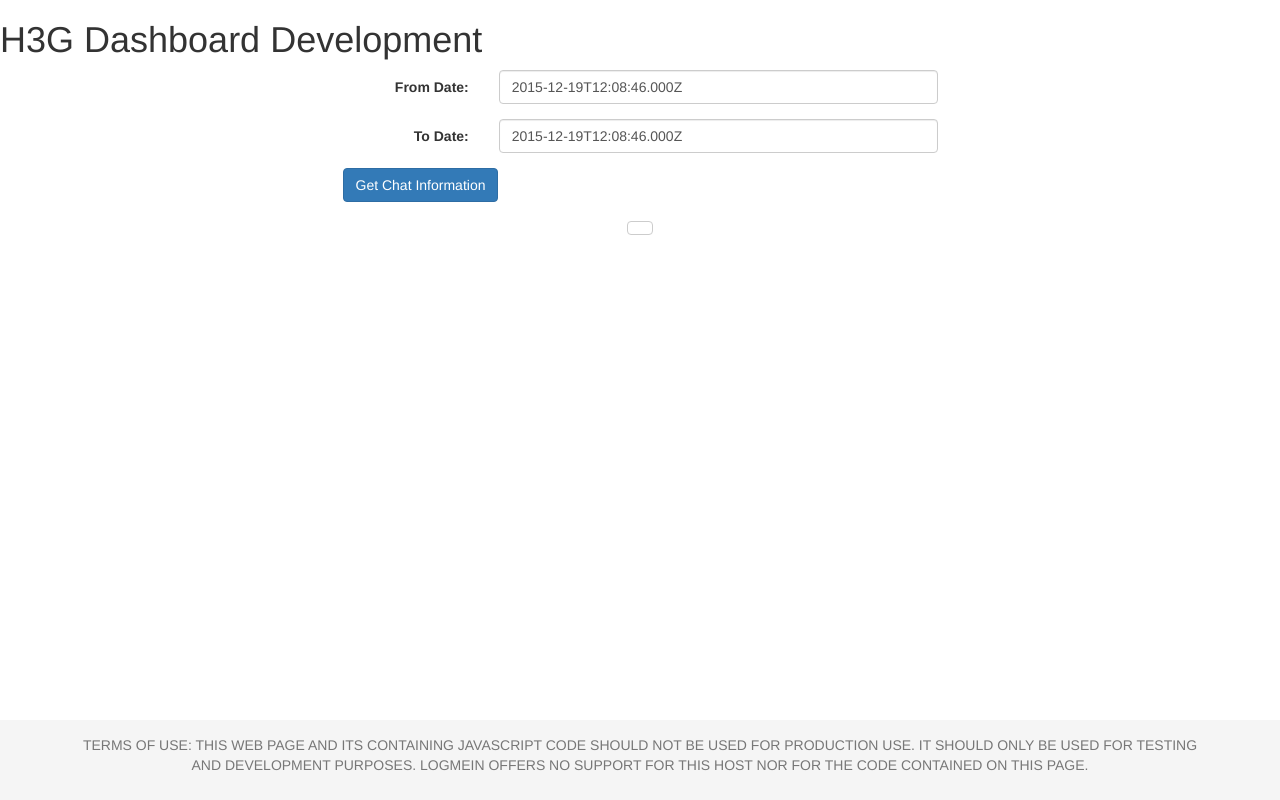
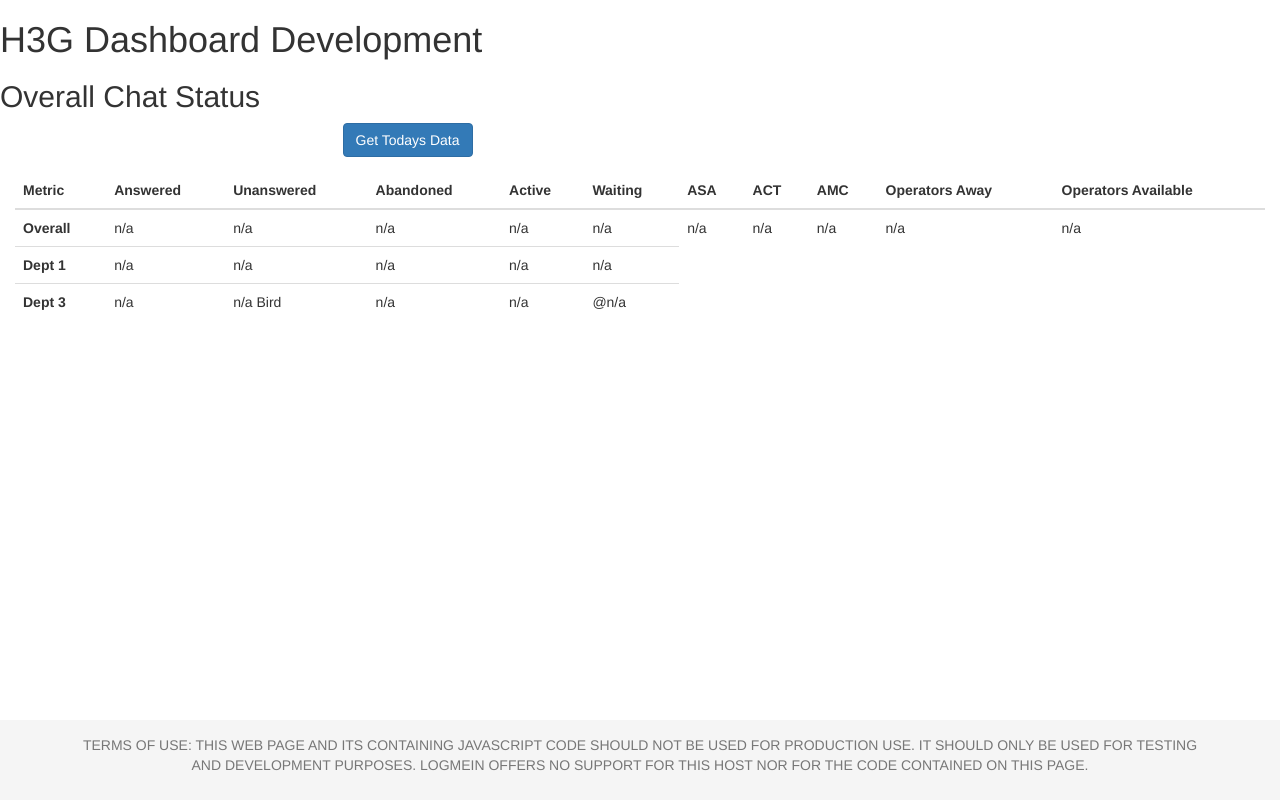
Before and after one commit to mmkerai/dashboard2, a website: page index.html in a window 1280 px wide. Drawn offline with nearby package versions, Linux system fonts and the light colour scheme; no server answers.

Commit message:
updated 5;

```diff
--- a/index.html
+++ b/index.html
@@ -3,7 +3,6 @@
 <head>
 	<meta name="viewport" content="width=device-width, initial-scale=1">
 	<title>H3G Dashboard</title>
-	<script type="text/javascript" src="https://cdnjs.cloudflare.com/ajax/libs/crypto-js/3.1.2/rollups/hmac-sha512.js"></script>
 	<script type="text/javascript" src="https://code.jquery.com/jquery-2.1.3.min.js"></script>
 	<link rel="stylesheet" href="https://maxcdn.bootstrapcdn.com/bootstrap/3.3.5/css/bootstrap.min.css">
 	<script src="/socket.io/socket.io.js"></script>
@@ -15,35 +14,71 @@
 </head>
 <body>
 <h1>H3G Dashboard Development</h1>
+<h2>Overall Chat Status</h2>
 <div class="wrapper col-xs-12">
 <div class="form-horizontal col-xs-6 col-xs-offset-3">
 <form id="api">
 	<div class="form-group">
-		<label class="control-label col-xs-3" for="fromDate">From Date:</label>
-		<div class="col-xs-9">
-			<input class="form-control" id="fromDate" type="datetime" value=""></input>
-		</div>
-	</div>
-	<div class="form-group">
-		<label class="control-label col-xs-3" for="toDate">To Date:</label>
-		<div class="col-xs-9">
-			<input class="form-control" id="toDate" type="datetime" value=""></input>
-		</div>
-	</div>
-	<div class="form-group">
-		<div class="col-xs-9">
-			<input class="btn btn-primary" type="submit" value="Get Chat Information">
+		<div class="col-xs-6">
+			<input class="btn btn-primary" type="submit" value="Get Todays Data">
 		</div>
 	</div>
 </form>
 </div>
-</div>
 <div class="container">
 	<p class="text-center" id="error"></p>
 	<p class="text-center" id="chatcount"></p>
-	<p class="text-center" id="overall"></p>
-	<p class="text-center"><a class="btn btn-default" download="chats.csv" id="link2" href=""></a></p>
 </div>
+<table class="table">
+  <thead>
+    <tr>
+      <th>Metric</th>
+      <th>Answered</th>
+      <th>Unanswered</th>
+      <th>Abandoned</th>
+      <th>Active</th>
+      <th>Waiting</th>
+      <th>ASA</th>
+      <th>ACT</th>
+      <th>AMC</th>
+      <th>Operators Away</th>
+      <th>Operators Available</th>
+    </tr>
+  </thead>
+  <tbody>
+    <tr>
+      <th scope="row">Overall</th>
+      <td id="otca">n/a</td>
+      <td id="otcu">n/a</td>
+      <td id="otcaban">n/a</td>
+      <td id="otac">n/a</td>
+      <td id="ocwait">n/a</td>
+      <td id="oasa">n/a</td>
+      <td id="oact">n/a</td>
+      <td id="oamc">n/a</td>
+      <td id="oaway">n/a</td>
+      <td id="oavail">n/a</td>
+    </tr>
+    <tr>
+      <th scope="row">Dept 1</th>
+      <td>n/a</td>
+      <td>n/a</td>
+      <td>n/a</td>
+      <td>n/a</td>
+      <td>n/a</td>
+    </tr>
+    <tr>
+      <th scope="row">Dept 3</th>
+      <td>n/a</td>
+      <td>n/a Bird</td>
+      <td>n/a</td>
+      <td>n/a</td>
+      <td>@n/a</td>
+    </tr>
+  </tbody>
+</table>
+</div>
+
 <footer class="footer">
 	<div class="container">
 		<p class="text-muted text-center">TERMS OF USE: THIS WEB PAGE AND ITS CONTAINING JAVASCRIPT CODE SHOULD NOT BE USED FOR
--- a/index.js
+++ b/index.js
@@ -1,30 +1,19 @@
 var fromDate;
 var toDate;
-
-
-function setDefaultValues() {
-	$('#fromDate').val((new Date()).toISOString());
-	$('#toDate').val((new Date()).toISOString());
-}
 
 function initialiseValues() {
 	$('#error').text("");
 	$('#chatcount').text("");
-	$('#done').text("");
-	$('#link2').html("");
 }
 
 $(document).ready(function() {
-	setDefaultValues();
 	var socket = io.connect();
 	var csvfile = null;
 
 	$('#api').submit(function(event) {
 		event.preventDefault();
 		initialiseValues();
-		fromDate = $('#fromDate').val();
-		toDate = $('#toDate').val();
-		socket.emit('getChatReport', {fd: fromDate, td: toDate});
+		socket.emit('startDashboard', {});
 	});
 
 	socket.on('errorResponse', function(data){
@@ -35,8 +24,16 @@ $(document).ready(function() {
 		$("#chatcount").text(data);
 	});
 	socket.on('overallStats', function(data){
-		var str = "Overall stats: "+ data.tcaban+" count: "+data.tca;
-		$("#overall").text(str);
+		$("#otca").text(data.tca);
+		$("#otcu").text(data.tcu);
+		$("#otcaban").text(data.tcaban);
+		$("#otac").text(data.tac);
+		$("#ocwait").text(data.cwait);
+		$("#oasa").text(data.asa);
+		$("#oact").text(data.act);
+		$("#oamc").text(data.amc);
+		$("#oaway").text(data.taway);
+		$("#oavail").text(data.tavail);
 	});
 
 });
```
Also changed, not shown: server.js (+11 -8 lines).
